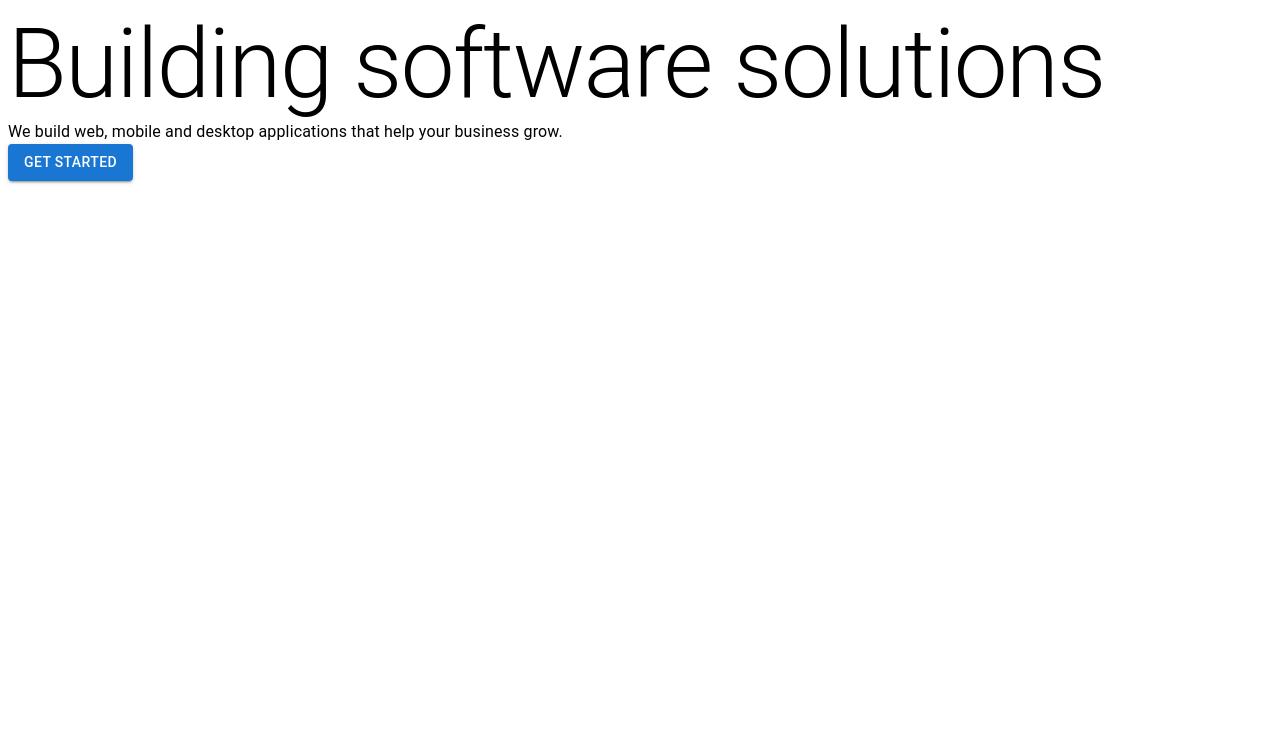
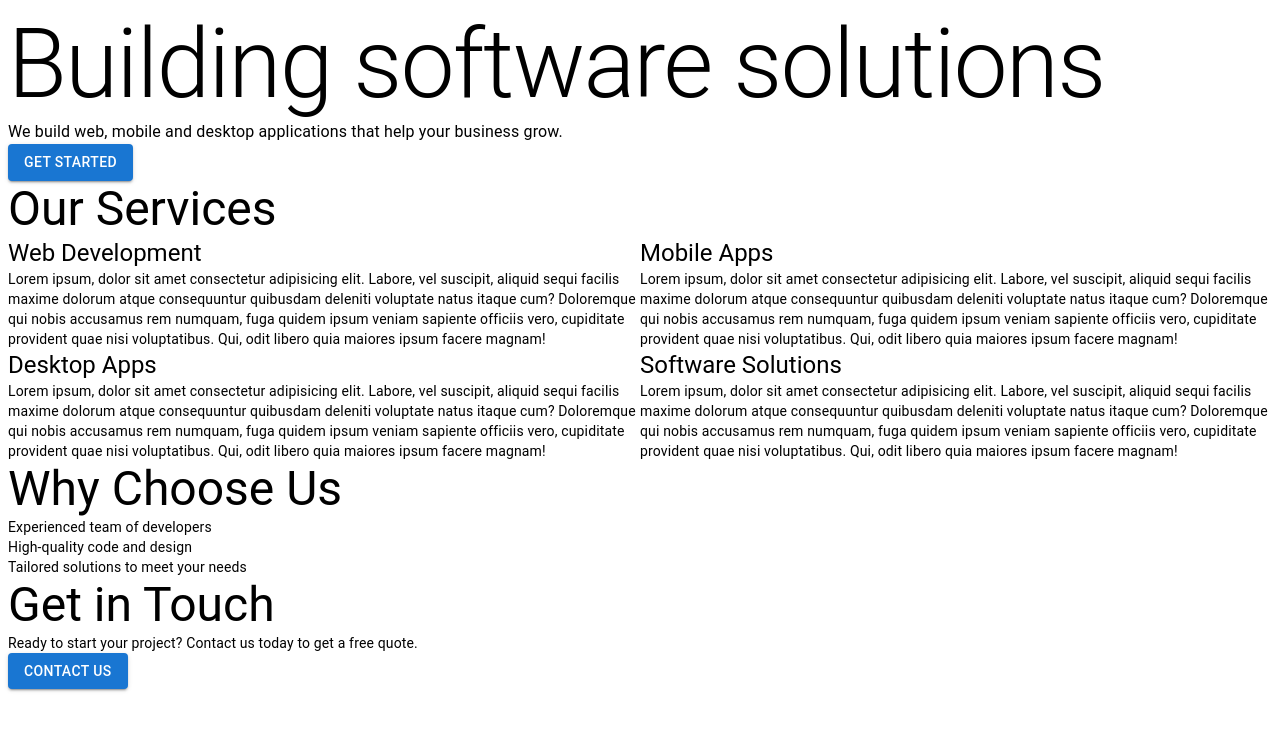
Before and after one commit to nefara-bg/Nefara-Web, a React (Vite) app in the folder client/: page / in a window 1280 px wide. Shown: the top 730 px of the page. Built offline with nearby package versions, Linux system fonts and the light colour scheme.

Commit message:
Page layout

```diff
--- a/client/src/pages/Home/Home.jsx
+++ b/client/src/pages/Home/Home.jsx
@@ -1,9 +1,15 @@
+import About from "./components/About/About"
+import Contact from "./components/Contact/Contact"
 import Hero from "./components/Hero/Hero"
+import Services from "./components/Services/Services"
 
 const Home = () => {
     return (
         <>
             <Hero />
+            <Services />
+            <About />
+            <Contact />
         </>
     )
 }
--- /dev/null
+++ b/client/src/pages/Home/components/About/About.jsx
@@ -0,0 +1,23 @@
+import { Typography } from "@mui/material"
+
+const About = () => {
+    const reasons = [
+        "Experienced team of developers",
+        "High-quality code and design",
+        "Tailored solutions to meet your needs"
+    ]
+
+
+    return (
+        <>
+            <Typography variant="h3">Why Choose Us</Typography>
+            {
+                reasons.map((reason, i) => (
+                    <Typography variant="body2" key={i}>{reason}</Typography>
+                ))
+            }
+        </>
+    )
+}
+
+export default About
--- /dev/null
+++ b/client/src/pages/Home/components/Contact/Contact.jsx
@@ -0,0 +1,13 @@
+import { Button, Typography } from "@mui/material"
+
+const Contact = () => {
+    return (
+        <>
+            <Typography variant="h3">Get in Touch</Typography>
+            <Typography variant="body2">Ready to start your project? Contact us today to get a free quote.</Typography>
+            <Button variant="contained" color="primary">Contact Us</Button>
+        </>
+    )
+}
+
+export default Contact
--- /dev/null
+++ b/client/src/pages/Home/components/Services/Services.jsx
@@ -0,0 +1,41 @@
+import { Grid, Typography } from "@mui/material"
+import ServiceCard from "./components/ServiceCard"
+
+const Services = () => {
+    const services = [
+        {
+            title: "Web Development",
+            content: "Lorem ipsum, dolor sit amet consectetur adipisicing elit. Labore, vel suscipit, aliquid sequi facilis maxime dolorum atque consequuntur quibusdam deleniti voluptate natus itaque cum? Doloremque qui nobis accusamus rem numquam, fuga quidem ipsum veniam sapiente officiis vero, cupiditate provident quae nisi voluptatibus. Qui, odit libero quia maiores ipsum facere magnam!"
+        },
+        {
+            title: "Mobile Apps",
+            content: "Lorem ipsum, dolor sit amet consectetur adipisicing elit. Labore, vel suscipit, aliquid sequi facilis maxime dolorum atque consequuntur quibusdam deleniti voluptate natus itaque cum? Doloremque qui nobis accusamus rem numquam, fuga quidem ipsum veniam sapiente officiis vero, cupiditate provident quae nisi voluptatibus. Qui, odit libero quia maiores ipsum facere magnam!"
+        },
+        {
+            title: "Desktop Apps",
+            content: "Lorem ipsum, dolor sit amet consectetur adipisicing elit. Labore, vel suscipit, aliquid sequi facilis maxime dolorum atque consequuntur quibusdam deleniti voluptate natus itaque cum? Doloremque qui nobis accusamus rem numquam, fuga quidem ipsum veniam sapiente officiis vero, cupiditate provident quae nisi voluptatibus. Qui, odit libero quia maiores ipsum facere magnam!"
+        },
+        {
+            title: "Software Solutions",
+            content: "Lorem ipsum, dolor sit amet consectetur adipisicing elit. Labore, vel suscipit, aliquid sequi facilis maxime dolorum atque consequuntur quibusdam deleniti voluptate natus itaque cum? Doloremque qui nobis accusamus rem numquam, fuga quidem ipsum veniam sapiente officiis vero, cupiditate provident quae nisi voluptatibus. Qui, odit libero quia maiores ipsum facere magnam!"
+        }
+    ]
+
+
+
+    return (
+        <>
+            <Typography variant="h3">Our Services</Typography>
+
+            <Grid container>
+                {
+                    services.map((service, i) => (
+                        <ServiceCard serviceObject={service} key={i} />
+                    ))
+                }
+            </Grid>
+        </>
+    )
+}
+
+export default Services
--- /dev/null
+++ b/client/src/pages/Home/components/Services/components/ServiceCard.jsx
@@ -0,0 +1,12 @@
+import { Grid, Typography } from "@mui/material"
+
+const ServiceCard = ({ serviceObject }) => {
+    return (
+        <Grid size={6}>
+            <Typography variant="h5">{serviceObject?.title}</Typography>
+            <Typography variant="body2">{serviceObject?.content}</Typography>
+        </Grid>
+    )
+}
+
+export default ServiceCard
```
